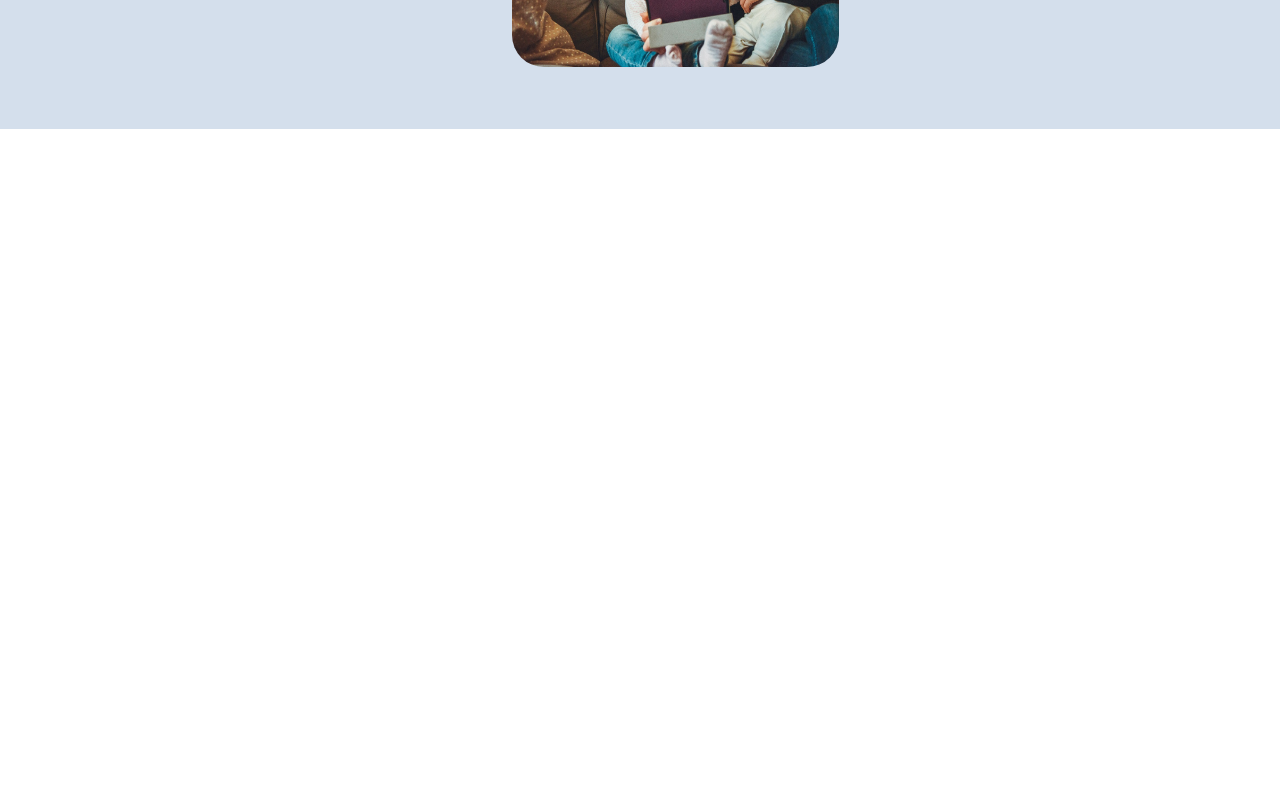
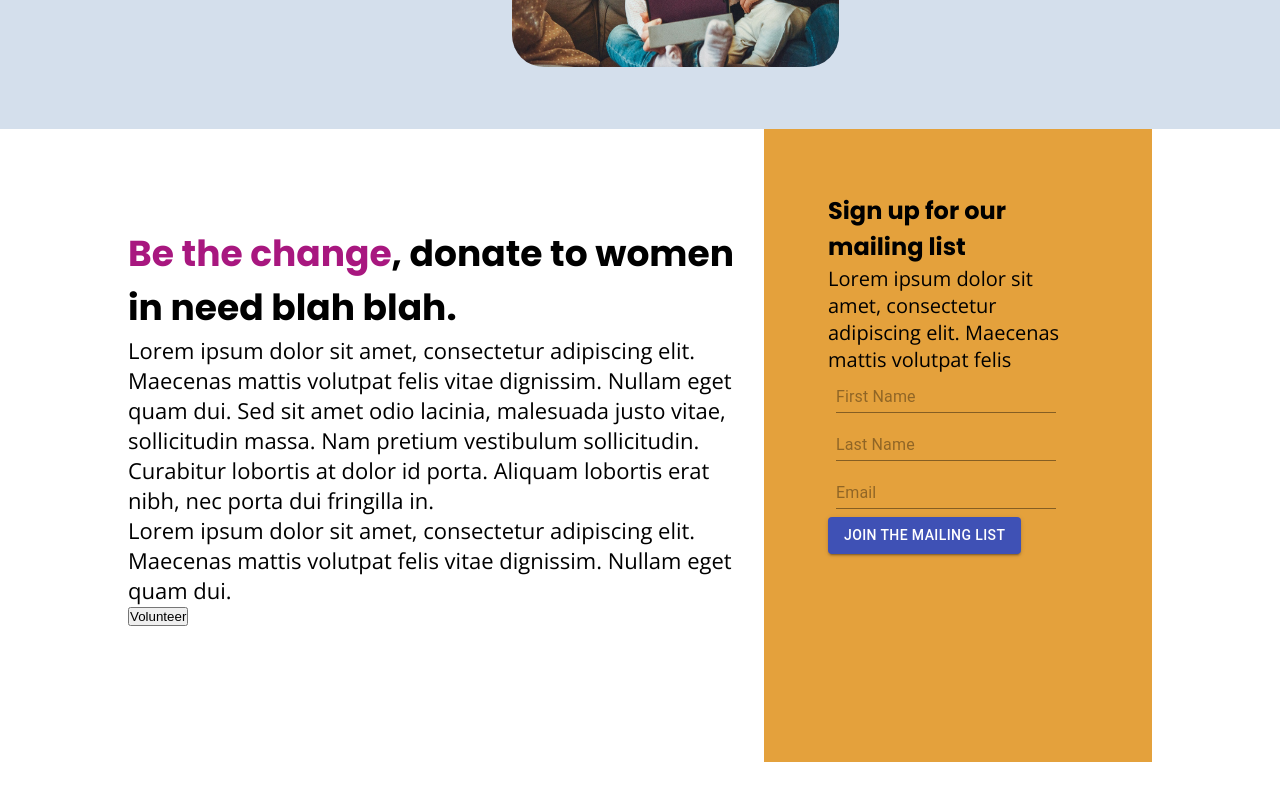
Before and after one commit to xCyziw/Wackathon, a React (Create React App) app: page / in a window 1280 px wide. Shown: the part 598-1398 px from the top of the page. Before the commit the page ends 800 px from the top, so only its background shows below. Built offline with nearby package versions, Linux system fonts and the light colour scheme.

Commit message:
edited newsletter

```diff
--- a/src/App.js
+++ b/src/App.js
@@ -10,6 +10,7 @@ class App extends Component {
       <>
         <NavBar />
         <Home />
+        <NewsLetter/>
       </>
     );
   }
--- a/src/components/NewsLetter/index.js
+++ b/src/components/NewsLetter/index.js
@@ -9,8 +9,9 @@ import './style.css';
 export class NewsInfo extends React.Component{
     render(){
         return(
-        <>
+            <div className='aye'>
                 <h1><span className="purple">Be the change</span>, donate to women in need blah blah. </h1>
+                <div>
                     <p className='body22'>
                         Lorem ipsum dolor sit amet, consectetur adipiscing elit.
                         Maecenas mattis volutpat felis vitae dignissim. Nullam eget
@@ -19,8 +20,12 @@ export class NewsInfo extends React.Component{
                         lobortis at dolor id porta. Aliquam lobortis erat nibh, nec
                         porta dui fringilla in.
                     </p>
-            <Button variant="contained" color="primary">Volunteer</Button>
-        </>
+                    <p className='body22'>
+                        Lorem ipsum dolor sit amet, consectetur adipiscing elit. Maecenas mattis volutpat felis vitae dignissim. Nullam eget quam dui.
+                    </p>
+                </div>
+                <button className='volunteer'>Volunteer</button>
+            </div>
         )
     }
 }
@@ -31,6 +36,7 @@ export class NewsSign extends React.Component{
 
         return(
                 <div className='colored-box'>
+                    <div className='colored-content'>
                         <div>
                             <h2>Sign up for our mailing list</h2>
                             <p className='body20'>Lorem ipsum dolor sit amet, consectetur adipiscing elit. Maecenas mattis volutpat felis</p>
@@ -38,6 +44,7 @@ export class NewsSign extends React.Component{
                         <div>
                             <InputField/>
                             <Button variant="contained" color="primary">Join the Mailing List</Button>
+                        </div>
                     </div>
                 </div>
         )
--- a/src/components/NewsLetter/style.css
+++ b/src/components/NewsLetter/style.css
@@ -2,3 +2,33 @@
 .purple{
     color: #A8177F;
 }
+
+.colored-box{
+
+    flex-direction: column;
+    width: 450px;
+    height: 633px;
+    background: #E4A13C;
+}
+
+.colored-content{
+    padding: 64px;
+}
+
+.news{
+    display: flex;
+    flex-direction: row;
+    margin: 0 128px 0 128px;
+}
+
+.aye{
+    position: static;
+    width: 636px;
+    height: 522px;
+    left: 128px;
+    top: 119.5px;
+    flex: none;
+    order: 0;
+    align-self: center;
+    margin: 98px 0px;
+}
--- a/src/index.css
+++ b/src/index.css
@@ -18,7 +18,6 @@ h1{
   font-weight: bold;
   font-size: 36px;
   line-height: 54px;
-  display: flex;
   align-items: center;
 }
 
```
Lines whose indentation alone changed are shown as unchanged.
